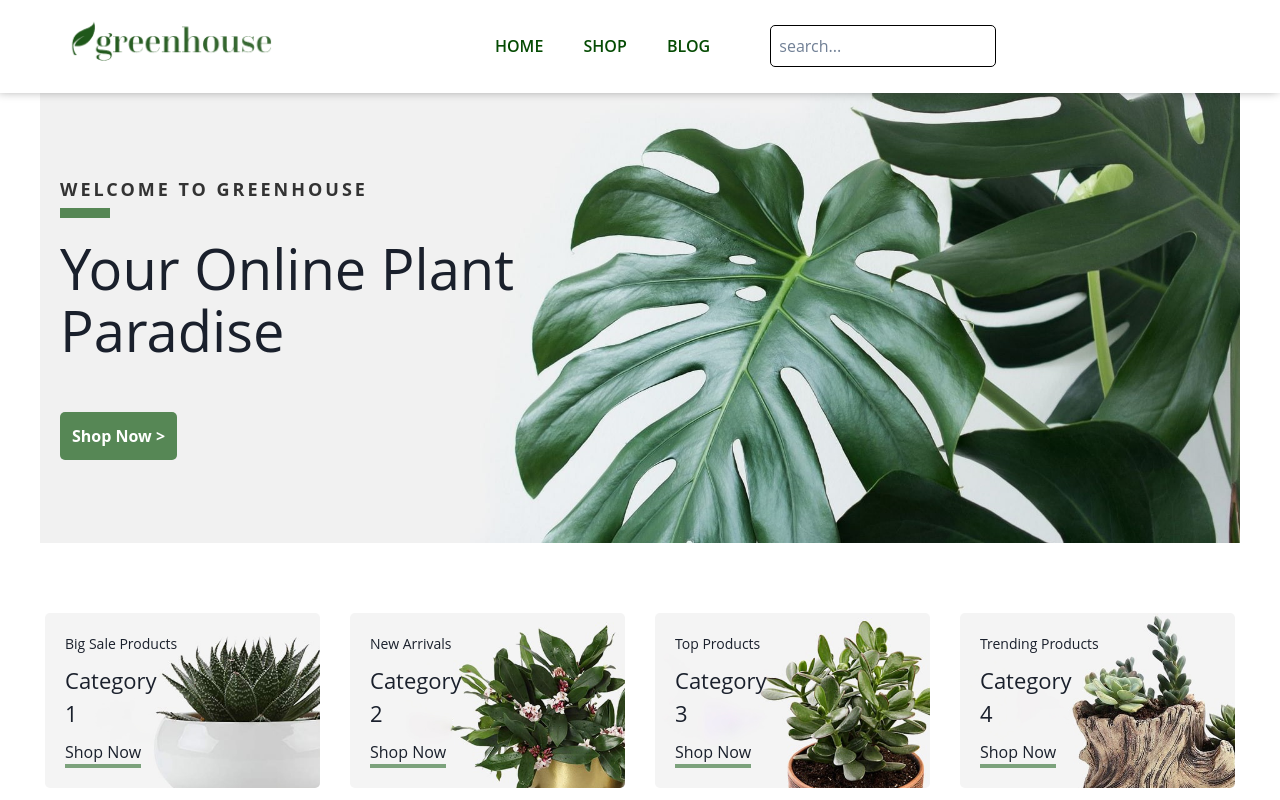
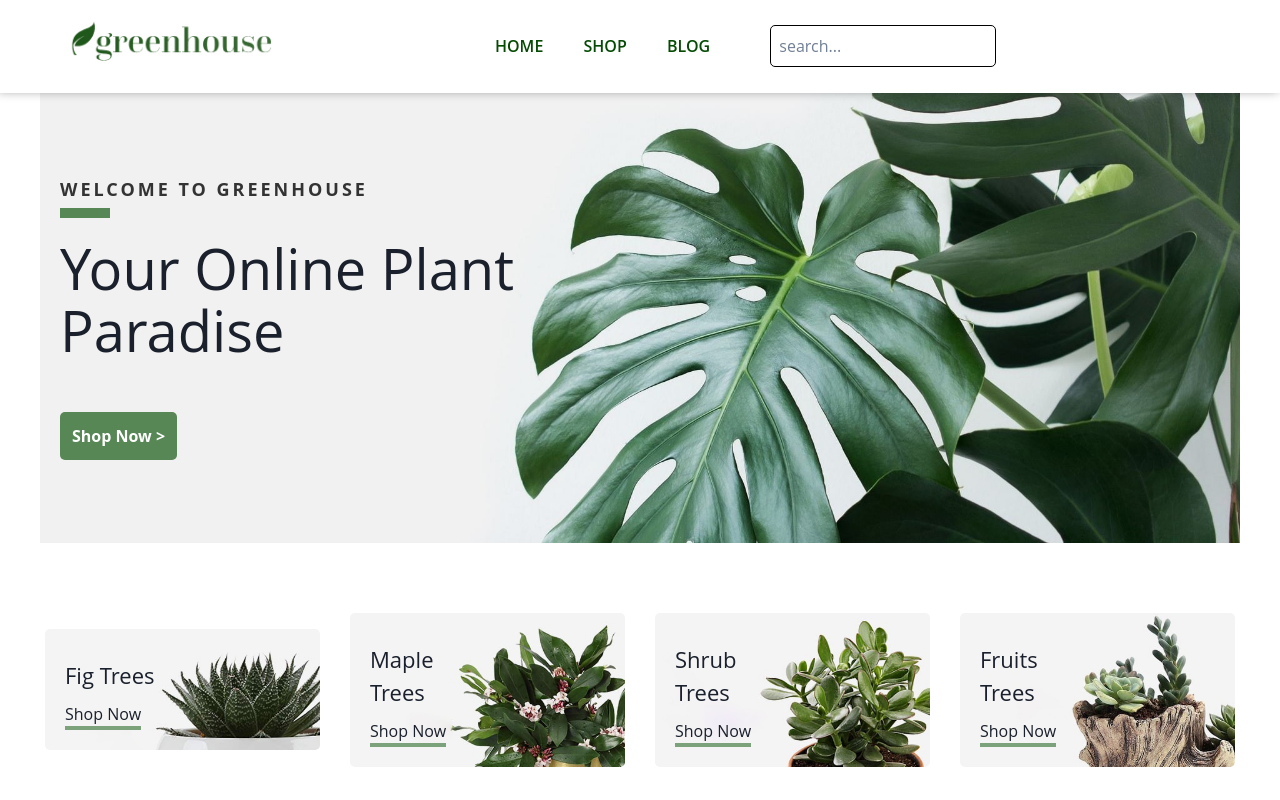
Before and after one commit to erikchiodo/greenhouse-project, a React (Create React App) app in the folder greenhouse-app/client/: page / in a window 1280 px wide. Shown: the top 800 px of the page. Built offline with nearby package versions, Linux system fonts and the light colour scheme; some icons are missing.

Commit message:
added search by category

```diff
--- a/greenhouse-app/client/src/components/Shop/SearchBar.jsx
+++ b/greenhouse-app/client/src/components/Shop/SearchBar.jsx
@@ -26,22 +26,22 @@ export default function SearchBar({ setSelectedCategory }) {
     {
       id: 1,
       label: "Fig Trees",
-      value: "category-1",
+      value: "Fig Trees",
     },
     {
       id: 2,
       label: "Maple Trees",
-      value: "category-2",
+      value: "Maple Trees",
     },
     {
       id: 3,
-      label: "Shrub",
-      value: "category-3",
+      label: "Shrub Trees",
+      value: "Shrub Trees",
     },
     {
       id: 4,
-      label: "Fruits",
-      value: "category-4",
+      label: "Fruits Trees",
+      value: "Fruits Trees",
     },
   ];
 
--- a/greenhouse-app/client/src/pages/Home.jsx
+++ b/greenhouse-app/client/src/pages/Home.jsx
@@ -20,15 +20,7 @@ import Category2Image from "../assets/category2.jpg";
 import Category3Image from "../assets/category3.jpg";
 import Category4Image from "../assets/category4.jpg";
 
-//import ProductImage1 from "../assets/products/product1.jpg";
-// import ProductImage2 from "../assets/products/product2.jpg";
-// import ProductImage3 from "../assets/products/product3.jpg";
-// import ProductImage4 from "../assets/products/product4.jpg";
-// import ProductImage5 from "../assets/products/product5.jpg";
-// import ProductImage6 from "../assets/products/product6.jpg";
-// import ProductImage7 from "../assets/products/product7.jpg";
-// import ProductImage8 from "../assets/products/product8.jpg";
-// import ProductImage9 from "../assets/products/product9.jpg";
+
 
 import BlogPostImage1 from "../assets/blog1.jpeg";
 import BlogPostImage2 from "../assets/blog2.jpeg";
@@ -46,108 +38,34 @@ export default function Home() {
      const categories = [
        {
          id: 1,
-         title: "Category 1",
+         title: "Fig Trees",
+         subtitle: "",
          link: "/",
-         subtitle: "Big Sale Products",
          image: Category1Image,
        },
        {
          id: 2,
-         title: "Category 2",
+         title: "Maple Trees",
+         subtitle: "",
          link: "/",
-         subtitle: "New Arrivals",
          image: Category2Image,
        },
        {
          id: 3,
-         title: "Category 3",
+         title: "Shrub Trees",
+         subtitle: "",
          link: "/",
-         subtitle: "Top Products",
          image: Category3Image,
        },
        {
          id: 4,
-         title: "Category 4",
+         title: "Fruits Trees",
+         subtitle: "",
          link: "/",
-         subtitle: "Trending Products",
          image: Category4Image,
        },
      ];
-   //Defining the products available, including their IDs, images, titles, prices, ratings, and links.
-    //  const products = [
-    //    {
-    //      id: 1,
-    //      image: ProductImage1,
-    //      title: "America Marigold",
-    //      price: "23.45",
-    //      rating: 5,
-    //      link: "/",
-    //    },
-    //    {
-    //      id: 2,
-    //      image: ProductImage2,
-    //      title: "Black Eyed Susan",
-    //      price: "25.45",
-    //      rating: 5,
-    //      link: "/",
-    //    },
-    //    {
-    //      id: 3,
-    //      image: ProductImage3,
-    //      title: "Common Yarrow",
-    //      price: "65.00",
-    //      rating: 5,
-    //      link: "/",
-    //    },
-    //    {
-    //      id: 4,
-    //      image: ProductImage4,
-    //      title: "Doublefile Viburnum",
-    //      price: "67.45",
-    //      rating: 5,
-    //      link: "/",
-    //    },
-    //    {
-    //      id: 5,
-    //      image: ProductImage5,
-    //      title: "Doublefile Viburnum",
-    //      price: "67.45",
-    //      rating: 5,
-    //      link: "/",
-    //    },
-    //    {
-    //      id: 6,
-    //      image: ProductImage6,
-    //      title: "America Marigold",
-    //      price: "23.45",
-    //      rating: 5,
-    //      link: "/",
-    //    },
-    //    {
-    //      id: 7,
-    //      image: ProductImage7,
-    //      title: "Common Yarrow",
-    //      price: "65.00",
-    //      rating: 5,
-    //      link: "/",
-    //    },
-    //    {
-    //      id: 8,
-    //      image: ProductImage8,
-    //      title: "America Marigold",
-    //      price: "23.45",
-    //      rating: 5,
-    //      link: "/",
-    //    },
-    //    {
-    //      id: 9,
-    //      image: ProductImage9,
-    //      title: "America Marigold",
-    //      price: "23.45",
-    //      rating: 5,
-    //      link: "/",
-    //    },
-    //  ];
+
      //Defining the blog posts, including their IDs, titles, short descriptions, dates, links, and images.
 
      const blogPosts = [
@@ -323,6 +241,7 @@ const ProductsWrapper = styled(Box)`
   margin: 60px auto 0;
 `;
 
+
 //category wrapper
 const CategoryWrapper = styled(Box)`
   display: flex;
@@ -333,6 +252,14 @@ const CategoryWrapper = styled(Box)`
   justify-content: center;
   align-items: center;
   padding: 10px 5px;
+ `;
+
+ const CategoryTitle = styled.h2`
+  font-size: 20px;
+  font-weight: bold;
+  text-align: center;
+  margin-top: 10px;
+  white-space: normal; // Allow the title to wrap onto multiple lines
 `;
 
 //blog wrapper
@@ -451,4 +378,16 @@ const SellPlantWrapper = styled(Box)`
   @media (max-width: 768px) {
     background-position: -250px;
   }
+
+
+export default function Category({ title, link, subtitle, image }) {
+  return (
+    <CategoryWrapper>
+      <CategoryImage src={image} alt={title} />
+      <CategoryTitle>{title}</CategoryTitle>
+      <CategorySubtitle>{subtitle}</CategorySubtitle>
+      <CategoryLink to={link}>Explore</CategoryLink>
+    </CategoryWrapper>
+  );
+}
 `;
--- a/greenhouse-app/client/src/pages/Shop.jsx
+++ b/greenhouse-app/client/src/pages/Shop.jsx
@@ -12,7 +12,7 @@ import SearchBar from "../components/Shop/SearchBar";
 import SectionTitle from "../components/shared/SectionTitle";
 
 export default function Shop() {
-  const [selectedCategory, setSelectedCategory] = useState("Category-0");
+  const [selectedCategory, setSelectedCategory] = useState("All Categories");
   return (
     <main>
 
```
